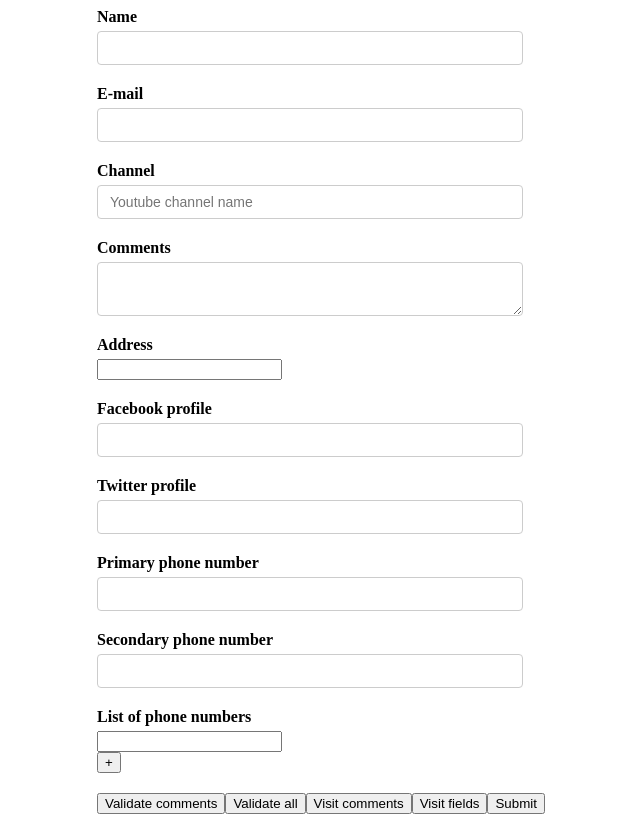
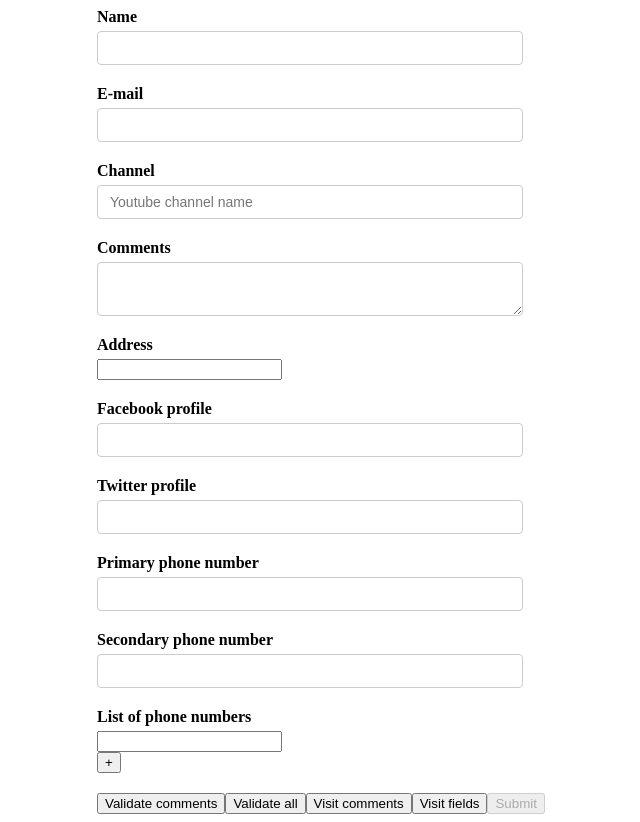
Before and after one commit to sinansubasi95/react-form-playground, a React (Create React App) app: page / in a window 1280 px wide. Shown: the whole page, without its empty margins (319-959 px from the left). Built offline with nearby package versions, Linux system fonts and the light colour scheme.

Commit message:
disabling submit

```diff
--- a/src/components/YoutubeForm.jsx
+++ b/src/components/YoutubeForm.jsx
@@ -17,8 +17,10 @@
     phNumbers: ['']
 }
 
-const onSubmit = values => {
-    console.log('Form data', values)
+const onSubmit = (values, onSubmitProps) => {
+    console.log('Form data', values);
+    console.log('submit props', onSubmitProps);
+    onSubmitProps.setSubmitting(false);
 }
 
 const validationSchema = Yup.object({
@@ -46,6 +48,7 @@
             onSubmit={onSubmit}
             validateOnChange={false}
             validateOnBlur={false}
+            validateOnMount
         >
             {
                 formik => {
@@ -160,7 +163,7 @@
                             <button type="button" onClick={() => formik.validateForm()}>Validate all</button>
                             <button type="button" onClick={() => formik.setFieldTouched('comments')}>Visit comments</button>
                             <button type="button" onClick={() => formik.setTouched({name: true, email: true, channel: true, comments: true})}>Visit fields</button>
-                            <button type="submit">Submit</button>
+                            <button type="submit" disabled={!formik.isValid || formik.isSubmitting}>Submit</button>
                         </Form>
                     )
                 }
```
